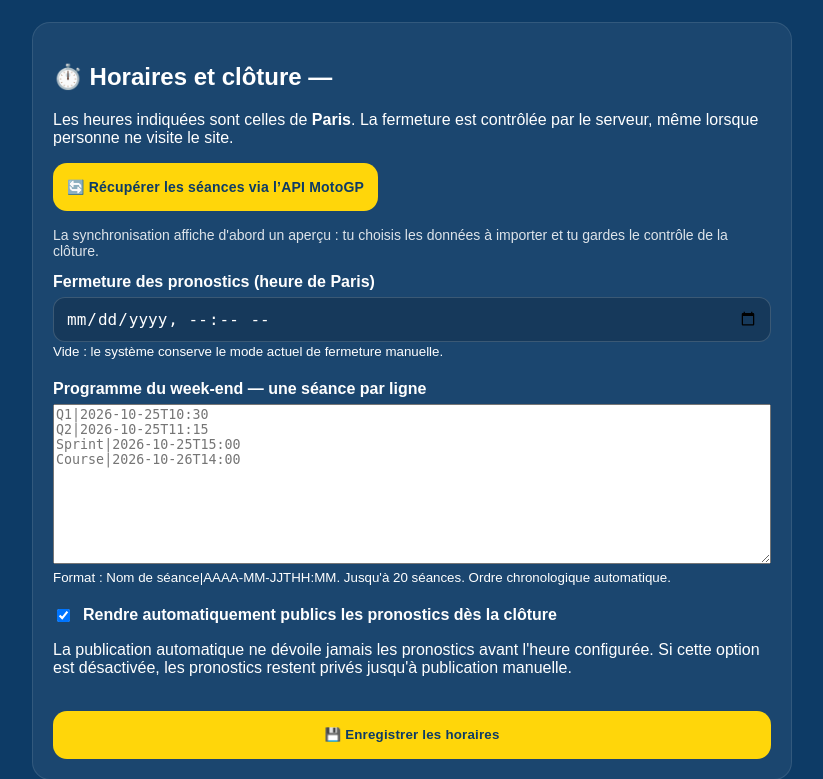
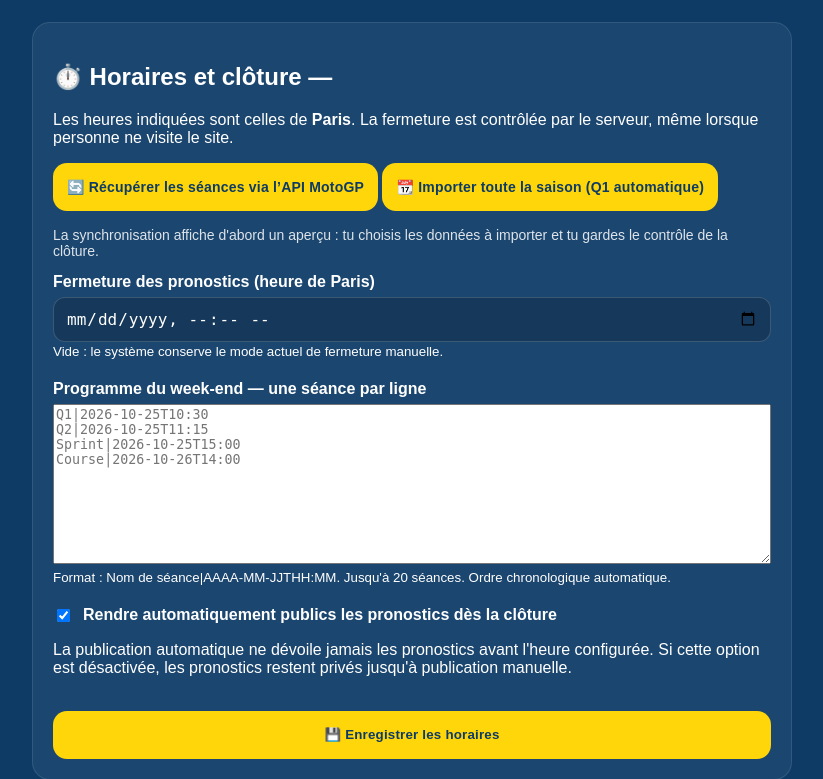
Before and after one commit to benjaminsoler07-lang/motogp-jeu, a Python web app: template templates/admin_schedule.html in a window 1280 px wide. Shown: the part 239-1018 px from the top of the page, without its empty margins (228-1051 px from the left). Run offline with Jinja, Linux system fonts and the light colour scheme; the template is opened without the code that fills it, so the values that code supplies are empty.

Commit message:
ui(admin): add season-wide MotoGP Q1 import entry points

```diff
--- a/templates/admin_schedule.html
+++ b/templates/admin_schedule.html
@@ -5,7 +5,8 @@
 <section class="card" style="text-align:left">
 <h2>⏱️ Horaires et clôture — {{ w.label }}</h2>
 <p>Les heures indiquées sont celles de <strong>Paris</strong>. La fermeture est contrôlée par le serveur, même lorsque personne ne visite le site.</p>
-<p><a class="btn btn-small" href="{{ url_for('admin_sync_motogp', weekend_id=w.id) }}">🔄 Récupérer les séances via l’API MotoGP</a></p>
+<p><a class="btn btn-small" href="{{ url_for('admin_sync_motogp', weekend_id=w.id) }}">🔄 Récupérer les séances via l’API MotoGP</a>
+<a class="btn btn-small" href="{{ url_for('admin_bulk_motogp') }}">📆 Importer toute la saison (Q1 automatique)</a></p>
 <p class="admin-tip">La synchronisation affiche d'abord un aperçu : tu choisis les données à importer et tu gardes le contrôle de la clôture.</p>
 <form method="post">
 <input type="hidden" name="csrf" value="{{ csrf }}">
```
